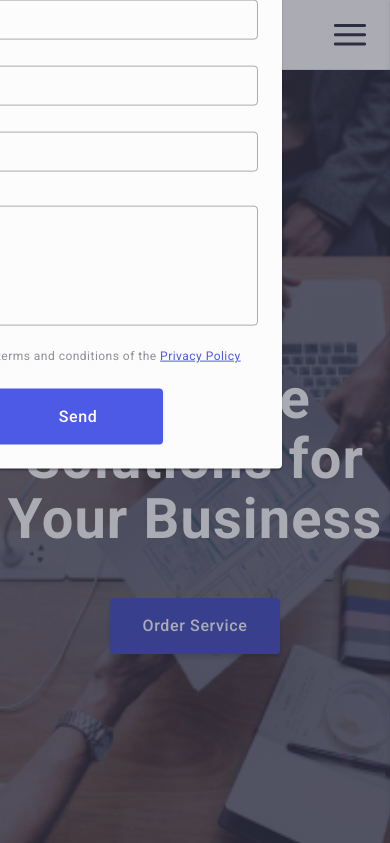
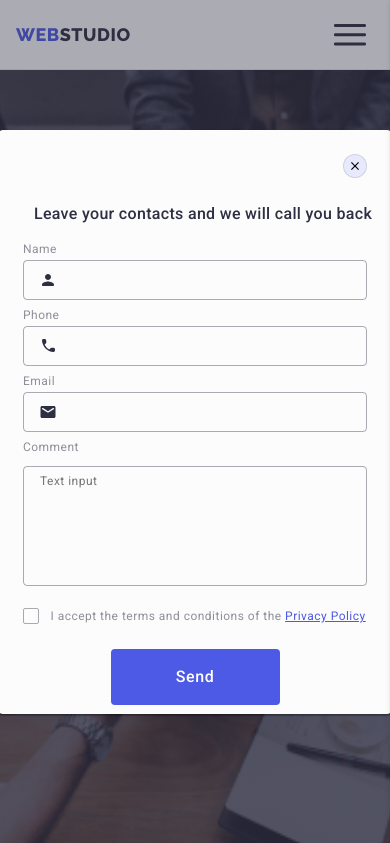
Before and after one commit to veronika-maltseva/goit-markup-hw-06, a plain HTML site: page index.html in a window 390 px wide. Both pictures are taken after a click on the button "Order Service". Shown: the top 843 px of the page. Drawn offline with nearby package versions, Linux system fonts and the light colour scheme.

Commit message:
Save changes

```diff
--- a/css/styles.css
+++ b/css/styles.css
@@ -1231,8 +1231,8 @@ img {
 
 @media screen and (max-width:767px) {
     .modal {
-        top: 20%;
-        left: 20%;
+        width: 392px;
+        height: 584px;
     }
 }
 
```
